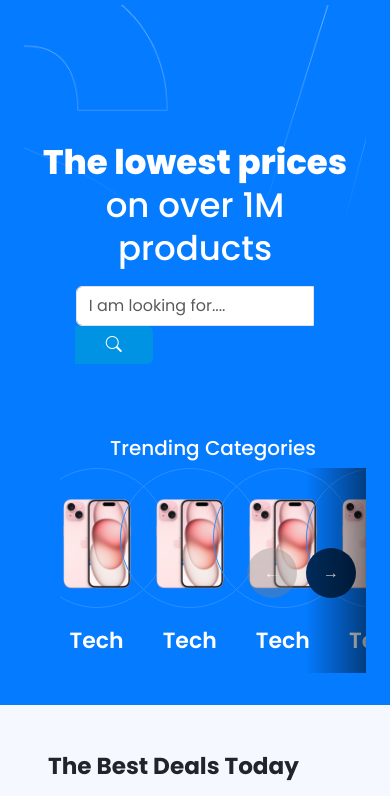
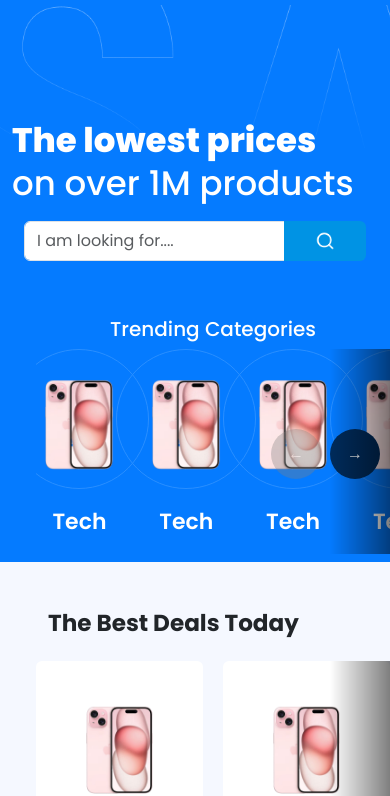
Before and after one commit to yanisahmed/asap-bootstrap-theme, a plain HTML site: page index.html in a window 390 px wide. Shown: the part 51-847 px from the top of the page. Drawn offline with nearby package versions, Linux system fonts and the light colour scheme.

Commit message:
navigation responsiveness issue fixed

```diff
--- a/css/style.css
+++ b/css/style.css
@@ -1,6 +1,7 @@
 body {
   font-family: "Poppins", sans-serif;
 }
+
 .section-title {
   font-size: 1.5rem;
   font-weight: 700;
@@ -9,7 +10,6 @@ body {
 /************************************** HEADER ****************************************************/
 header {
   background: #057bff;
-  padding: 1.5rem;
 }
 
 /* Navigation */
@@ -35,7 +35,11 @@ header .navbar {
   width: 115px;
 }
 .searchbox {
-  width: 300px;
+  width: 524px;
+}
+.searchbox img {
+  width: 24px;
+  height: 24px;
 }
 
 .nav-search-toggle {
@@ -64,9 +68,7 @@ header .navbar {
   background-repeat: no-repeat;
   background-size: cover;
   background-position: center;
-}
-.header-content .container {
-  margin-top: 120px;
+  padding-top: 170px !important;
 }
 
 .header-title {
@@ -82,6 +84,10 @@ header .navbar {
   width: 739px !important;
   height: 72px;
 }
+.mega-searchbox img {
+  width: 34px;
+  height: 34px;
+}
 .circle {
   width: 140px;
   height: 140px;
@@ -95,15 +101,7 @@ header .navbar {
 
 /* Header Content End */
 
-@media (max-width: 767.98px) {
-  .searchbox {
-    width: 224px !important;
-    height: 34px;
-  }
-  .mega-searchbox {
-    width: 224px !important;
-    height: 40px;
-  }
+@media (max-width: 769px) {
   .logo {
     width: 49px;
     height: 20px;
@@ -112,6 +110,27 @@ header .navbar {
     width: 30px;
     height: 30px;
   }
+  .searchbox {
+    width: 224px !important;
+    height: 34px;
+  }
+  .searchbox img {
+    width: 20px;
+    height: 20px;
+  }
+  .header-title {
+    text-align: left;
+    font-size: 34px;
+  }
+  .mega-searchbox {
+    width: 342px !important;
+    height: 40px;
+  }
+  .mega-searchbox img {
+    width: 20px;
+    height: 20px;
+  }
+
   .header-title {
     font-size: 34px;
     line-height: 126%;
--- a/index.html
+++ b/index.html
@@ -48,10 +48,10 @@
           <!-- Center Search + Menu (desktop only) -->
           <div class="d-none d-lg-flex align-items-center gap-3 mx-auto">
             <form class="d-flex nav-search-toggle">
-              <div class="input-group">
-                <input type="search" class="form-control searchbox" placeholder="Search" />
+              <div class="input-group searchbox">
+                <input type="search" class="form-control" placeholder="Search" />
                 <button class="btn" style="background-color: #0093e4; color: white" type="submit">
-                  <i class="bi bi-search"></i>
+                  <img src="assets/searcch-icon.png" alt="Search">
                 </button>
               </div>
             </form>
@@ -75,7 +75,7 @@
               <div class="input-group">
                 <input type="search" class="form-control" placeholder="Search" />
                 <button class="btn" style="background-color: #0093e4; color: white" type="submit">
-                  <i class="bi bi-search"></i>
+                  <img src="assets/searcch-icon.png" alt="Search">
                 </button>
               </div>
             </form>
@@ -117,17 +117,17 @@
       </div>
       <!-- Navigation Section End -->
 
-      <section class="text-white header-content text-center py-5">
-        <div class="container">
+      <section class="text-white header-content text-md-center py-5">
+        <div class="container-fluid">
           <h1 class="mb-3 header-title">
             <span>The lowest prices</span> on over 1M products
           </h1>
-          <div class="d-flex justify-content-center align-items-center gap-3 my-3 mx-auto w-75">
+          <div class="d-flex justify-content-center align-items-center mx-md-auto">
             <form class="d-flex">
-              <div class="input-group">
+              <div class="input-group mega-searchbox">
                 <input
                   type="search"
-                  class="form-control mega-searchbox"
+                  class="form-control"
                   placeholder="I am looking for...."
                 />
                 <button
@@ -135,7 +135,7 @@
                   style="background-color: #0093e4; color: white; padding: 6px 30px;"
                   type="submit"
                 >
-                  <i class="bi bi-search fw-bold"></i>
+                  <img src="assets/searcch-icon.png" alt="Search">
                 </button>
               </div>
             </form>
```
Also changed, not shown: product.html (+6 -6 lines), assets/searcch-icon.png (added). Lines whose indentation alone changed are shown as unchanged.
